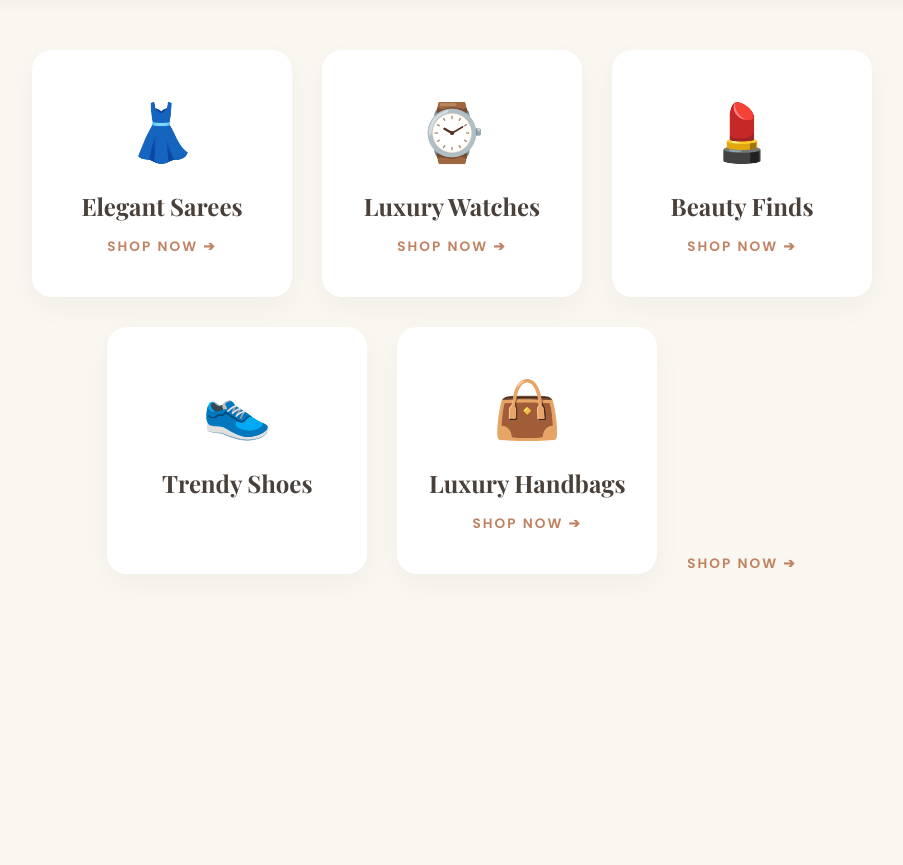
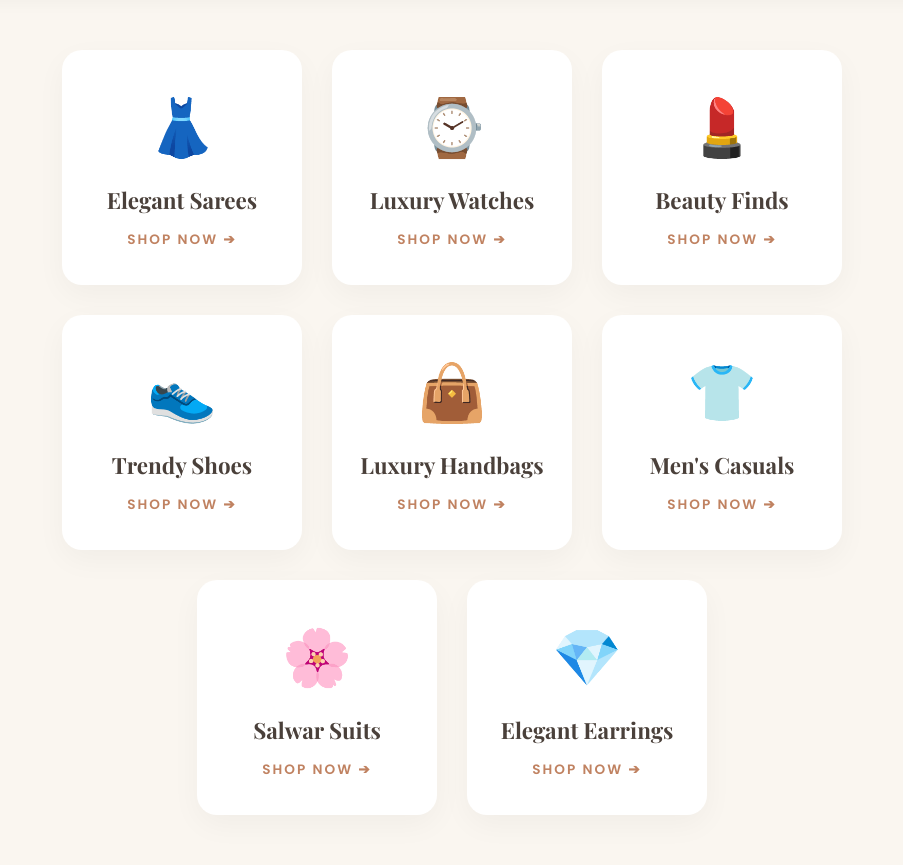
Before and after one commit to siddharthanand823-sketch/AFFLIATE_WEBSITE, a Flask app: page / in a window 1280 px wide. Shown: the part 248-1113 px from the top of the page, without its empty margins (188-1091 px from the left). Before the commit the page ends 822 px from the top, so only its background shows below. Run offline with Flask 3, Linux system fonts and the light colour scheme.

Commit message:
Update index.html

```diff
--- a/templates/index.html
+++ b/templates/index.html
@@ -37,13 +37,13 @@
             flex-wrap: wrap;
             gap: 30px;
             padding: 50px 20px;
-            max-width: 1000px;
+            max-width: 1000px; /* 8 कार्ड्स के लिए परफेक्ट चौड़ाई */
             margin: 0 auto;
         }
         .card {
             background-color: #ffffff;
-            width: 220px;
-            padding: 40px 20px;
+            width: 200px; /* कार्ड का साइज़ थोड़ा एडजस्ट किया है ताकि सब सुंदर दिखें */
+            padding: 35px 20px;
             border-radius: 20px;
             box-shadow: 0 10px 30px rgba(0,0,0,0.04);
             transition: all 0.3s ease;
@@ -63,8 +63,9 @@
         }
         .card h2 {
             font-family: 'Playfair Display', serif;
-            font-size: 1.5em;
+            font-size: 1.4em;
             margin: 0 0 15px 0;
+            text-align: center;
         }
         .btn-text {
             font-weight: 600;
@@ -84,36 +85,56 @@
     </div>
 
     <div class="container">
-        <a href="/sarees" class="card">
+
+        <a href="https://amzn.to/आपका_साड़ी_वाला_लिंक" class="card" target="_blank">
             <span>👗</span>
             <h2>Elegant Sarees</h2>
             <div class="btn-text">Shop Now ➔</div>
         </a>
 
-        <a href="/watches" class="card">
+        <a href="https://amzn.to/आपका_घड़ी_वाला_लिंक" class="card" target="_blank">
             <span>⌚</span>
             <h2>Luxury Watches</h2>
             <div class="btn-text">Shop Now ➔</div>
         </a>
 
-        <a href="/beauty" class="card">
+        <a href="https://amzn.to/आपका_ब्यूटी_वाला_लिंक" class="card" target="_blank">
             <span>💄</span>
             <h2>Beauty Finds</h2>
             <div class="btn-text">Shop Now ➔</div>
         </a>
 
-        <a href="/shoes" class="card">
+        <a href="https://amzn.to/आपका_शूज_वाला_लिंक" class="card" target="_blank">
             <span>👟</span>
             <h2>Trendy Shoes</h2>
-            <a href="https://amzn.to/आपका_नया_लिंक" class="card" target="_blank">
-    <span>👜</span>
-    <h2>Luxury Handbags</h2>
-    <div class="btn-text">Shop Now ➔</div>
-</a>
             <div class="btn-text">Shop Now ➔</div>
         </a>
+
+        <a href="https://amzn.to/आपका_हैंडबैग_वाला_लिंक" class="card" target="_blank">
+            <span>👜</span>
+            <h2>Luxury Handbags</h2>
+            <div class="btn-text">Shop Now ➔</div>
+        </a>
+
+        <a href="https://amzn.to/आपका_मेंस_ड्रेस_का_लिंक" class="card" target="_blank">
+            <span>👕</span>
+            <h2>Men's Casuals</h2>
+            <div class="btn-text">Shop Now ➔</div>
+        </a>
+
+        <a href="https://amzn.to/आपका_सलवार_सूट_का_लिंक" class="card" target="_blank">
+            <span>🌸</span>
+            <h2>Salwar Suits</h2>
+            <div class="btn-text">Shop Now ➔</div>
+        </a>
+
+        <a href="https://amzn.to/आपका_इयररिंग्स_का_लिंक" class="card" target="_blank">
+            <span>💎</span>
+            <h2>Elegant Earrings</h2>
+            <div class="btn-text">Shop Now ➔</div>
+        </a>
+
     </div>
 
 </body>
-
 </html>
```
